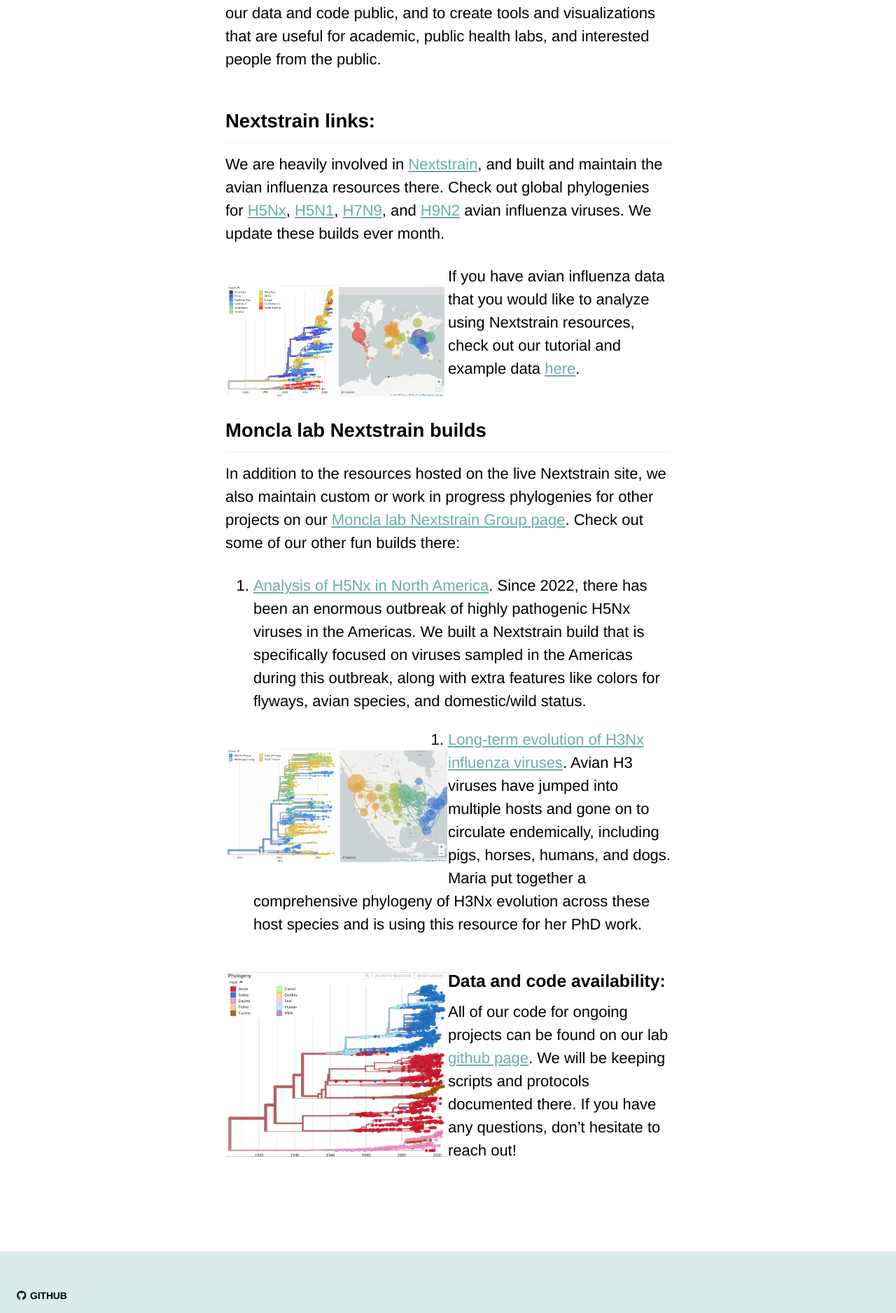
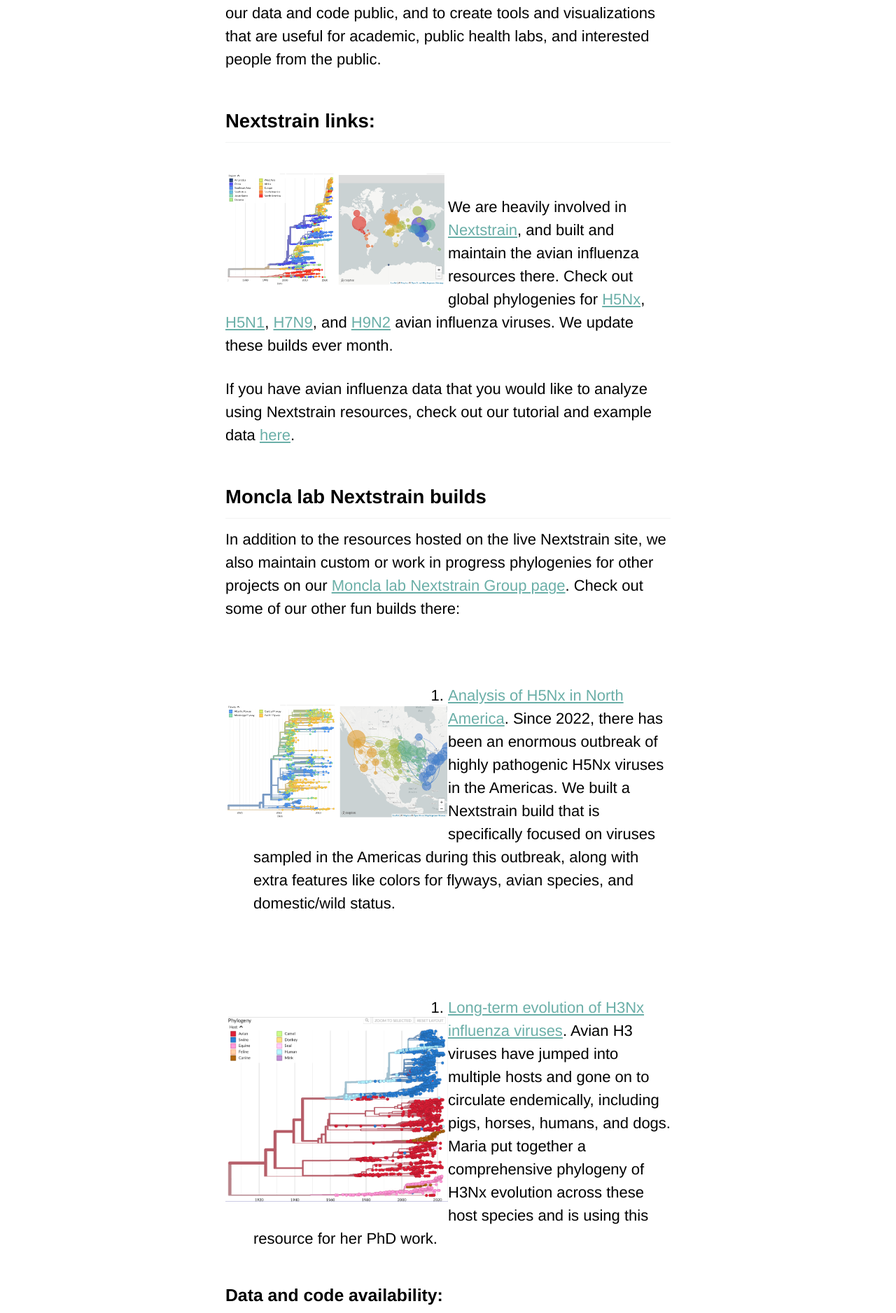
Before and after one commit to lmoncla/monclalab, a Jekyll site: the page built from _pages/data.md, in a window 1280 px wide. Shown: the part 368-2244 px from the top of the page at 70% size. Built offline with Jekyll 4.4.1, drawn with Linux system fonts in a browser that asks for light colours; cached includes are drawn as plain includes; a script that is not in the unit is left out; comment, search, counter and statistics services are not loaded.

Commit message:
fixing some spacing issues

```diff
--- a/_pages/data.md
+++ b/_pages/data.md
@@ -10,28 +10,33 @@ We are intersted in work that lies at the intersection of basic science and publ
 
 ## Nextstrain links:
 
-We are heavily involved in [Nextstrain](https://nextstrain.org/), and built and maintain the avian influenza resources there. Check out global phylogenies for [H5Nx](https://nextstrain.org/flu/avian/h5nx/ha), [H5N1](https://nextstrain.org/flu/avian/h5n1/ha), [H7N9](https://nextstrain.org/flu/avian/h7n9/ha), and [H9N2](https://nextstrain.org/flu/avian/h9n2/ha) avian influenza viruses. We update these builds ever month.
-
 <center>
 <img src="/monclalab/assets/images/h5nx-nextstrain-with-map-2023-12-14.png" width="50%" title="H5Nx global Nextstrain build" align="left" vspace="30">
 </center>
+<br/>
+
+We are heavily involved in [Nextstrain](https://nextstrain.org/), and built and maintain the avian influenza resources there. Check out global phylogenies for [H5Nx](https://nextstrain.org/flu/avian/h5nx/ha), [H5N1](https://nextstrain.org/flu/avian/h5n1/ha), [H7N9](https://nextstrain.org/flu/avian/h7n9/ha), and [H9N2](https://nextstrain.org/flu/avian/h9n2/ha) avian influenza viruses. We update these builds ever month.
 
 If you have avian influenza data that you would like to analyze using Nextstrain resources, check out our tutorial and example data [here](https://github.com/lmoncla/csu-genomics-disease-wildlife-workshop/tree/main/nextstrain-lab).
 
 ## Moncla lab Nextstrain builds
 In addition to the resources hosted on the live Nextstrain site, we also maintain custom or work in progress phylogenies for other projects on our [Moncla lab Nextstrain Group page](https://nextstrain.org/groups/moncla-lab). Check out some of our other fun builds there:
 
+<br/>
+<left>
+<img src="/monclalab/assets/images/h5nx-north-america-2023-12-14.png" width="50%" title="H5Nx global Nextstrain build" align="left" vspace="30">
+</left>
+
 1. [Analysis of H5Nx in North America](https://nextstrain.org/groups/moncla-lab/h5nx/north-america/ha). Since 2022, there has been an enormous outbreak of highly pathogenic H5Nx viruses in the Americas. We built a Nextstrain build that is specifically focused on viruses sampled in the Americas during this outbreak, along with extra features like colors for flyways, avian species, and domestic/wild status.
 
+<br/>
+<br/>
 <center>
-<img src="/monclalab/assets/images/h5nx-north-america-2023-12-14.png" width="50%" title="H5Nx global Nextstrain build" align="left" vspace="30">
+<img src="/monclalab/assets/images/h3nx-nextstrain-2023-12-14.png" width="50%" title="H5Nx global Nextstrain build" align="left" vspace="30">
 </center>
 
 2. [Long-term evolution of H3Nx influenza viruses](https://nextstrain.org/groups/moncla-lab/h3nx/ha). Avian H3 viruses have jumped into multiple hosts and gone on to circulate endemically, including pigs, horses, humans, and dogs. Maria put together a comprehensive phylogeny of H3Nx evolution across these host species and is using this resource for her PhD work.
 
-<center>
-<img src="/monclalab/assets/images/h3nx-nextstrain-2023-12-14.png" width="50%" title="H5Nx global Nextstrain build" align="left" vspace="30">
-</center>
 
 ### Data and code availability:
 All of our code for ongoing projects can be found on our lab [github page](https://github.com/moncla-lab). We will be keeping scripts and protocols documented there. If you have any questions, don't hesitate to reach out!
```
